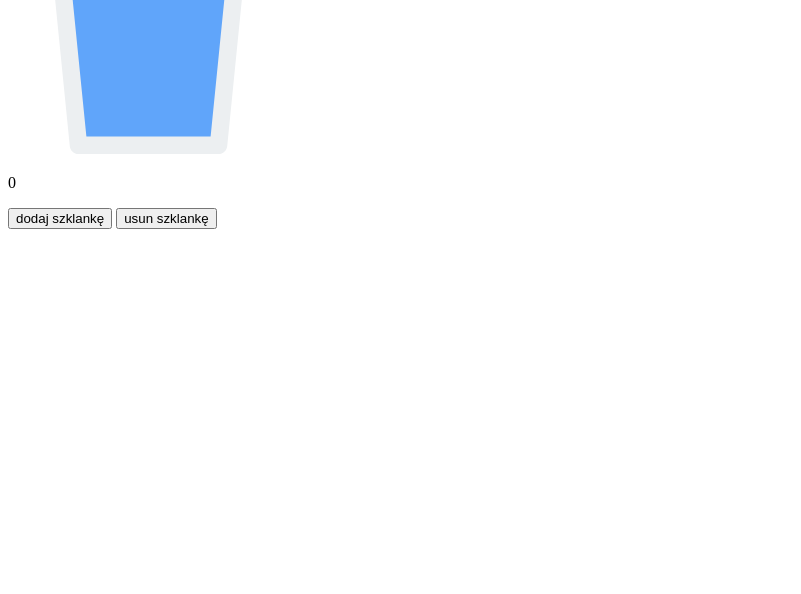
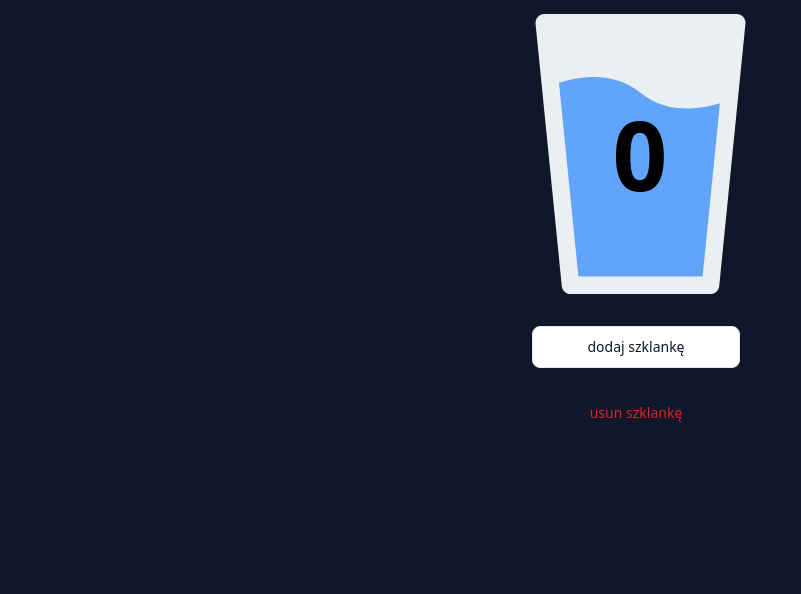
Before and after one commit to ciesielskimarcin/Hydroapp_2.0, a website built with Parcel: page src/index.html in a window 1280 px wide. Shown: the part 206-800 px from the top of the page, without its empty margins (0-801 px from the left). Built offline with nearby package versions, Linux system fonts and the light colour scheme.

Commit message:
whatever

```diff
--- a/src/index.html
+++ b/src/index.html
@@ -4,7 +4,7 @@
 <head>
   <meta charset="UTF-8">
   <meta name="viewport" content="width=device-width, initial-scale=1.0">
-  <link href="/dist/main.css" rel="stylesheet">
+  <link href="/src/main.css" rel="stylesheet">
   <title>hydrapp</title>
 </head>
 
--- /dev/null
+++ b/src/main.css
@@ -0,0 +1,3 @@
+@tailwind base;
+@tailwind components;
+@tailwind utilities;
```
